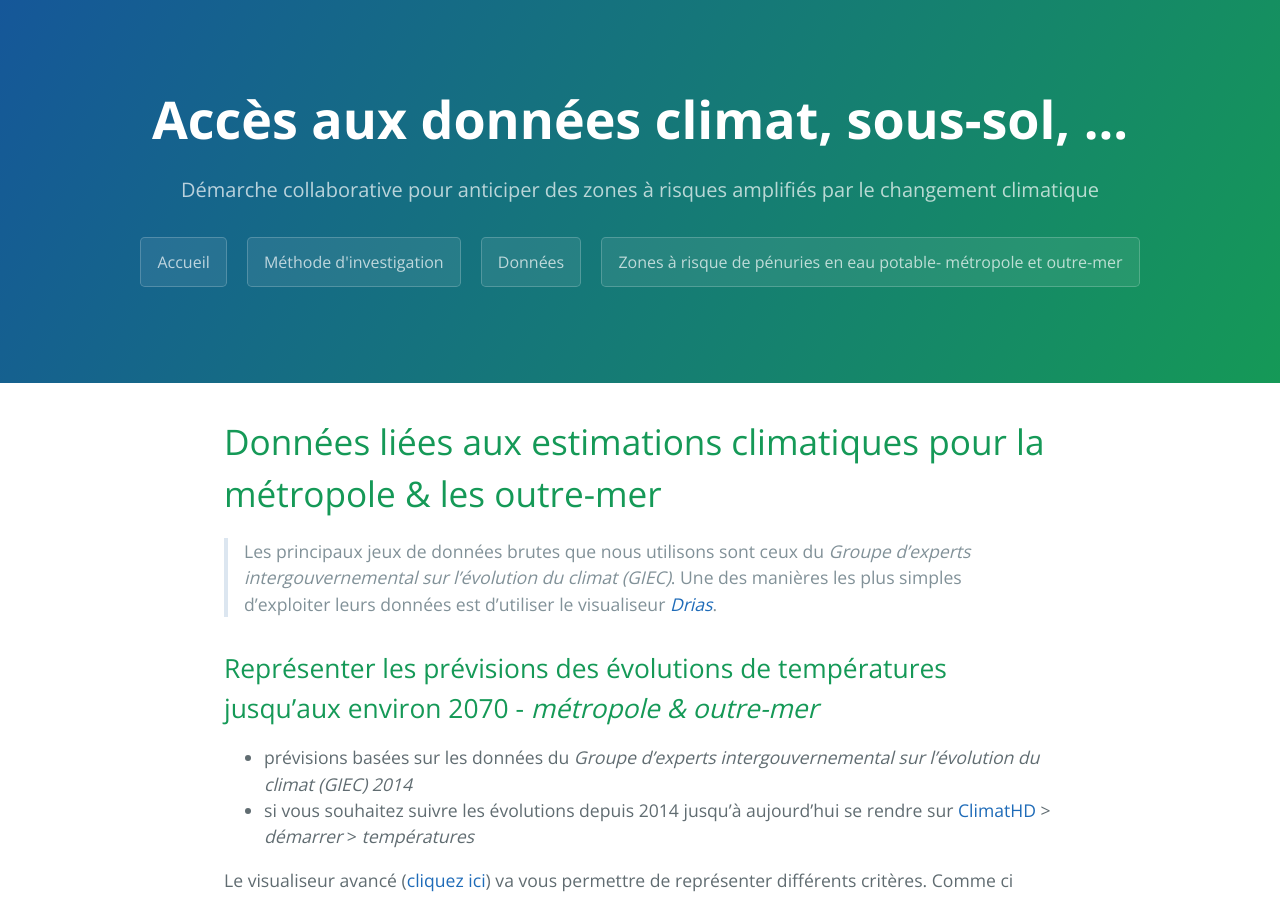
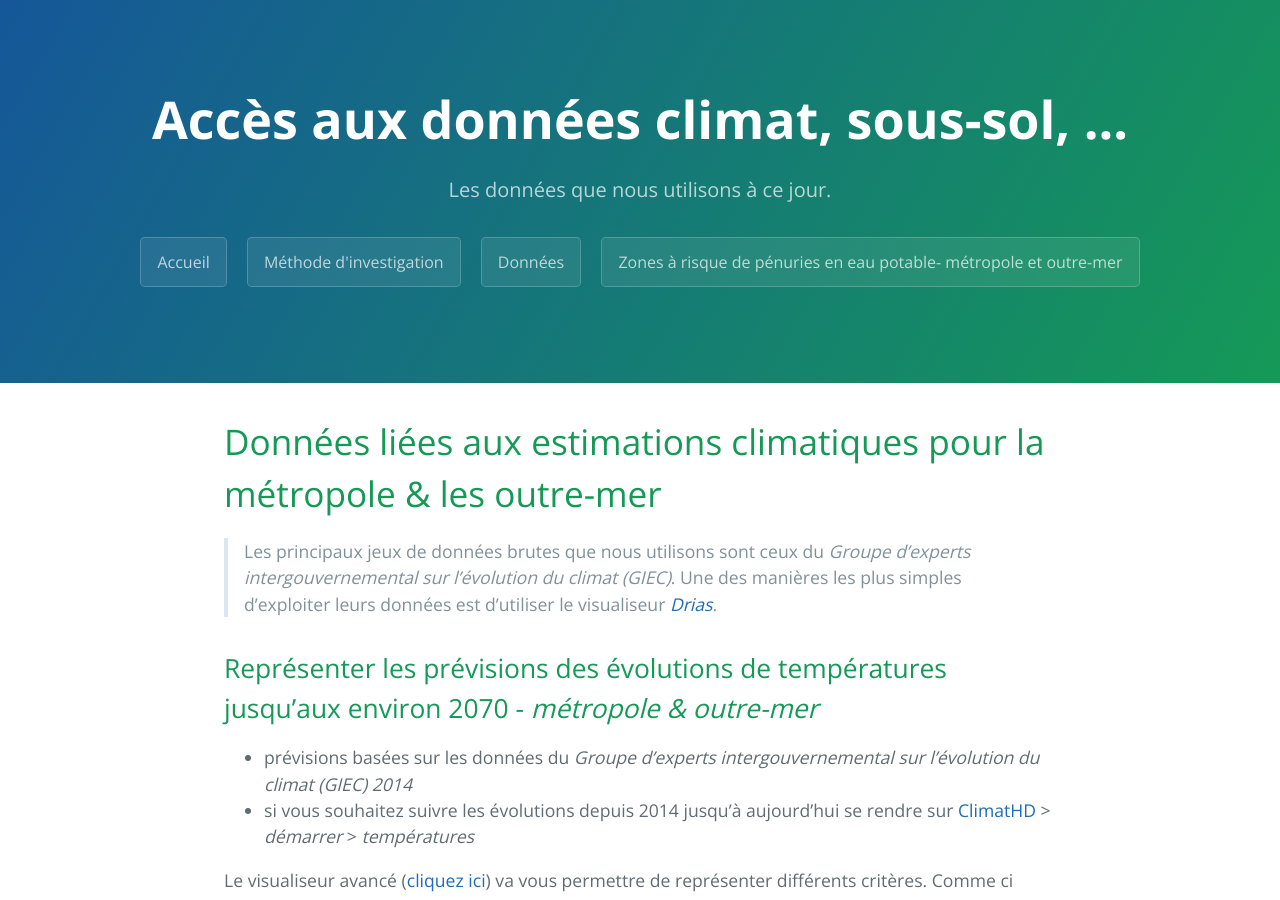
Before and after one commit to secheresses/Ancien-site, a Jekyll site: the page built from pages/donnees.md, in a window 1280 px wide and 900 px high. Built offline with Jekyll 4.4.1, drawn with Linux system fonts in a browser that asks for light colours.

Commit message:
Mise à jour description

```diff
--- a/pages/donnees.md
+++ b/pages/donnees.md
@@ -1,6 +1,7 @@
 ---
 layout: default
 title: Accès aux données climat, sous-sol, ...
+description: Les données que nous utilisons à ce jour.
 permalink: /donnees
 ---
 
```
